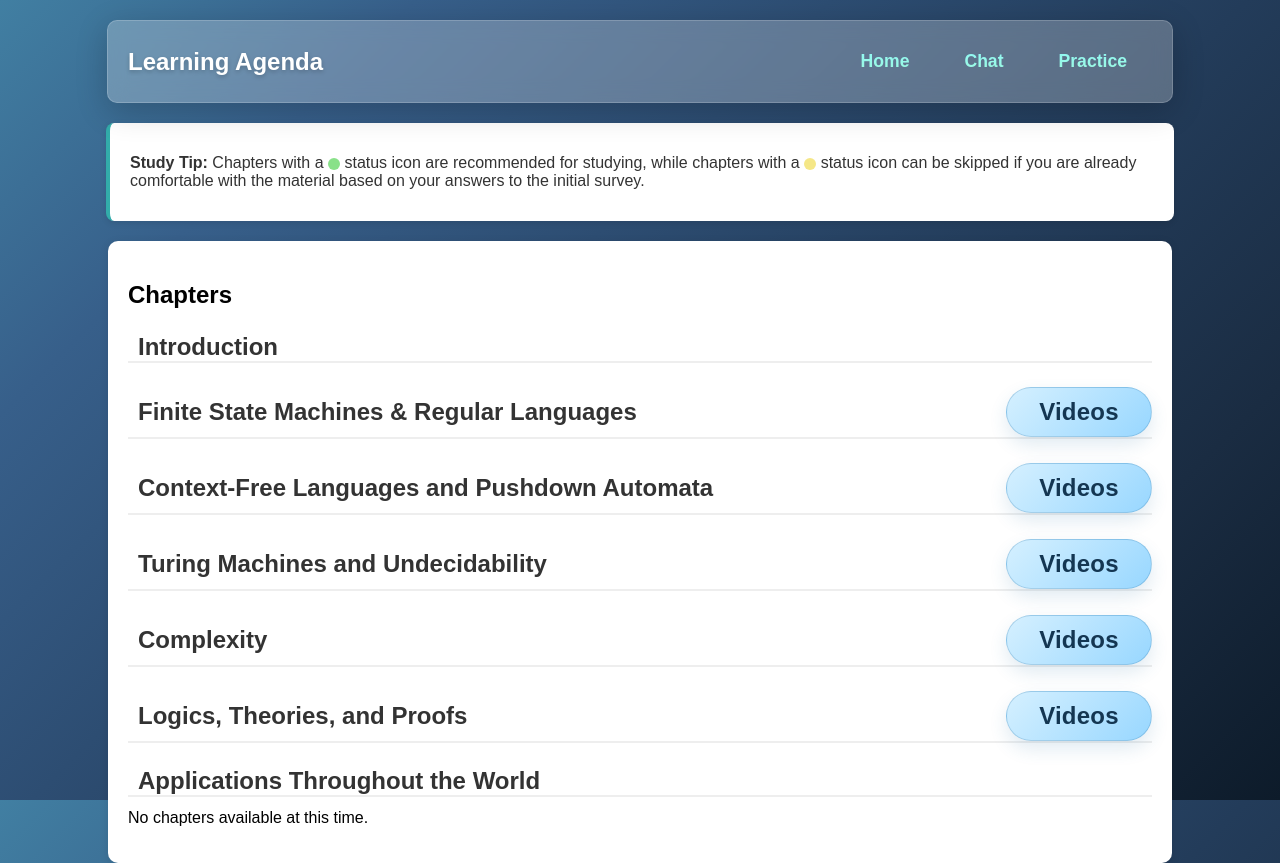
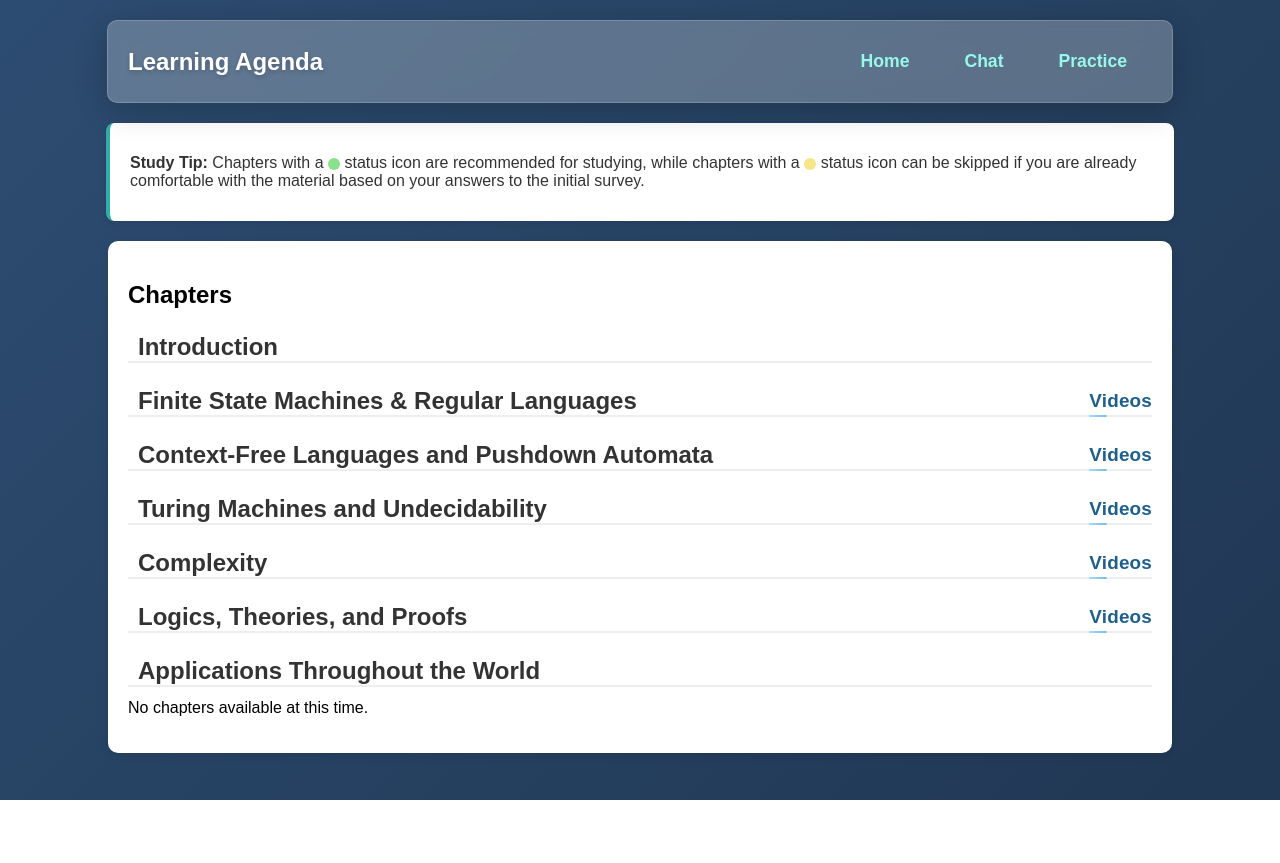
Before and after one commit to youssefmetwalli/ITS-FA, a Flask app: page /course in a window 1280 px wide. After the commit the page ends 800 px from the top, so only its background shows below. Run offline with Flask 3, Linux system fonts and the light colour scheme; the visitor is signed in with stand-in values (Sample User, id 1); data that the repository does not hold is empty; parts of the project's set-up code (start-up, migrations or seed data) failed here and were passed over; some libraries are stand-ins or nearby versions.

Commit message:
update ui

```diff
--- a/templates/course.html
+++ b/templates/course.html
@@ -29,7 +29,7 @@
         .section-action-group {
             display: flex;
             align-items: center;
-            gap: 10px;
+            gap: 12px;
             flex-wrap: wrap;
         }
 
@@ -81,55 +81,80 @@
             display: inline-flex;
             align-items: center;
             justify-content: center;
-            padding: 10px 18px;
-            min-width: 122px;
+            padding: 0;
             text-decoration: none;
-            color: #503113;
-            background: linear-gradient(135deg, #ffe1b9, #ffc476);
-            border: 1px solid rgba(189, 121, 40, 0.28);
+            color: #8e5413;
+            background: transparent;
+            border: none;
+            border-radius: 0;
+            font-weight: 800;
+            font-size: 1.18rem;
+            letter-spacing: 0.01em;
+            position: relative;
+            transition: color 0.18s ease, transform 0.18s ease;
+        }
+
+        .flashcard-button::after,
+        .video-button::after {
+            content: "";
+            position: absolute;
+            left: 0;
+            bottom: -5px;
+            width: 100%;
+            height: 2px;
             border-radius: 999px;
-            font-weight: 700;
-            letter-spacing: 0.01em;
-            box-shadow: 0 8px 18px rgba(196, 136, 63, 0.16);
-            transition: transform 0.18s ease, box-shadow 0.18s ease, background 0.18s ease, border-color 0.18s ease;
+            transform: scaleX(0.28);
+            transform-origin: left center;
+            transition: transform 0.18s ease, opacity 0.18s ease;
+            opacity: 0.8;
+        }
+
+        .flashcard-button::after {
+            background: linear-gradient(90deg, #ffd18a, #ffb861);
         }
 
         .flashcard-button:hover {
-            color: #3f250a;
-            background: linear-gradient(135deg, #ffd59a, #ffb25e);
-            border-color: rgba(189, 121, 40, 0.42);
-            box-shadow: 0 12px 24px rgba(196, 136, 63, 0.22);
+            color: #6f3f06;
             transform: translateY(-1px);
         }
 
         .flashcard-button:focus-visible {
             outline: none;
-            box-shadow: 0 0 0 3px rgba(255, 194, 102, 0.28), 0 12px 24px rgba(196, 136, 63, 0.18);
+            color: #6f3f06;
+        }
+
+        .flashcard-button:hover::after,
+        .flashcard-button:focus-visible::after,
+        .video-button:hover::after,
+        .video-button:focus-visible::after {
+            transform: scaleX(1);
+            opacity: 1;
         }
 
         .video-button {
             display: inline-flex;
             align-items: center;
             justify-content: center;
-            padding: 10px 18px;
-            min-width: 108px;
+            padding: 0;
             text-decoration: none;
-            color: #143652;
-            background: linear-gradient(135deg, #d5f0ff, #98d7ff);
-            border: 1px solid rgba(49, 121, 170, 0.26);
-            border-radius: 999px;
-            font-weight: 700;
+            color: #1d5f8d;
+            background: transparent;
+            border: none;
+            border-radius: 0;
+            font-weight: 800;
+            font-size: 1.18rem;
             letter-spacing: 0.01em;
-            box-shadow: 0 8px 18px rgba(46, 115, 162, 0.14);
-            transition: transform 0.18s ease, box-shadow 0.18s ease, background 0.18s ease, border-color 0.18s ease;
+            position: relative;
+            transition: color 0.18s ease, transform 0.18s ease;
         }
 
         .video-button:hover {
-            color: #0d2d48;
-            background: linear-gradient(135deg, #bde6ff, #7cc8f7);
-            border-color: rgba(49, 121, 170, 0.42);
-            box-shadow: 0 12px 24px rgba(46, 115, 162, 0.22);
+            color: #134a72;
             transform: translateY(-1px);
+        }
+
+        .video-button::after {
+            background: linear-gradient(90deg, #95d4ff, #57b0ee);
         }
 
         h3 {
```
